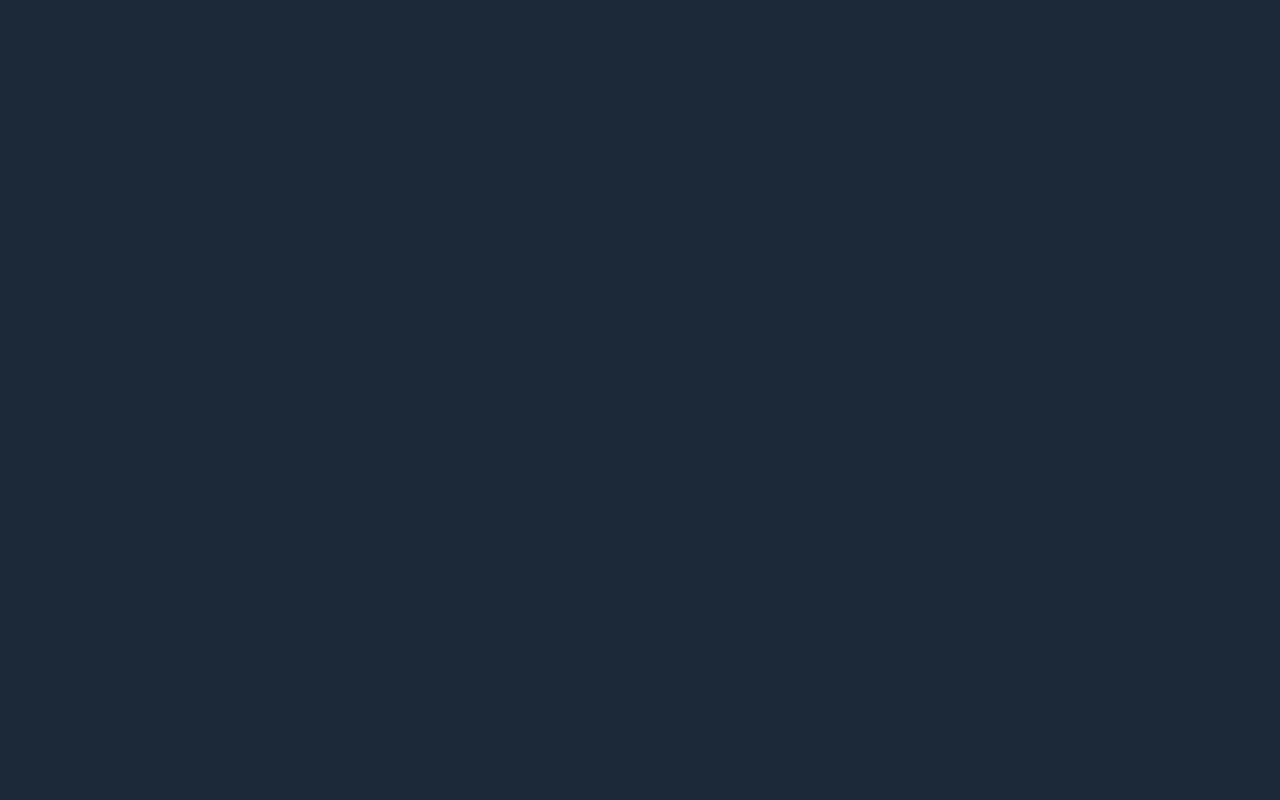
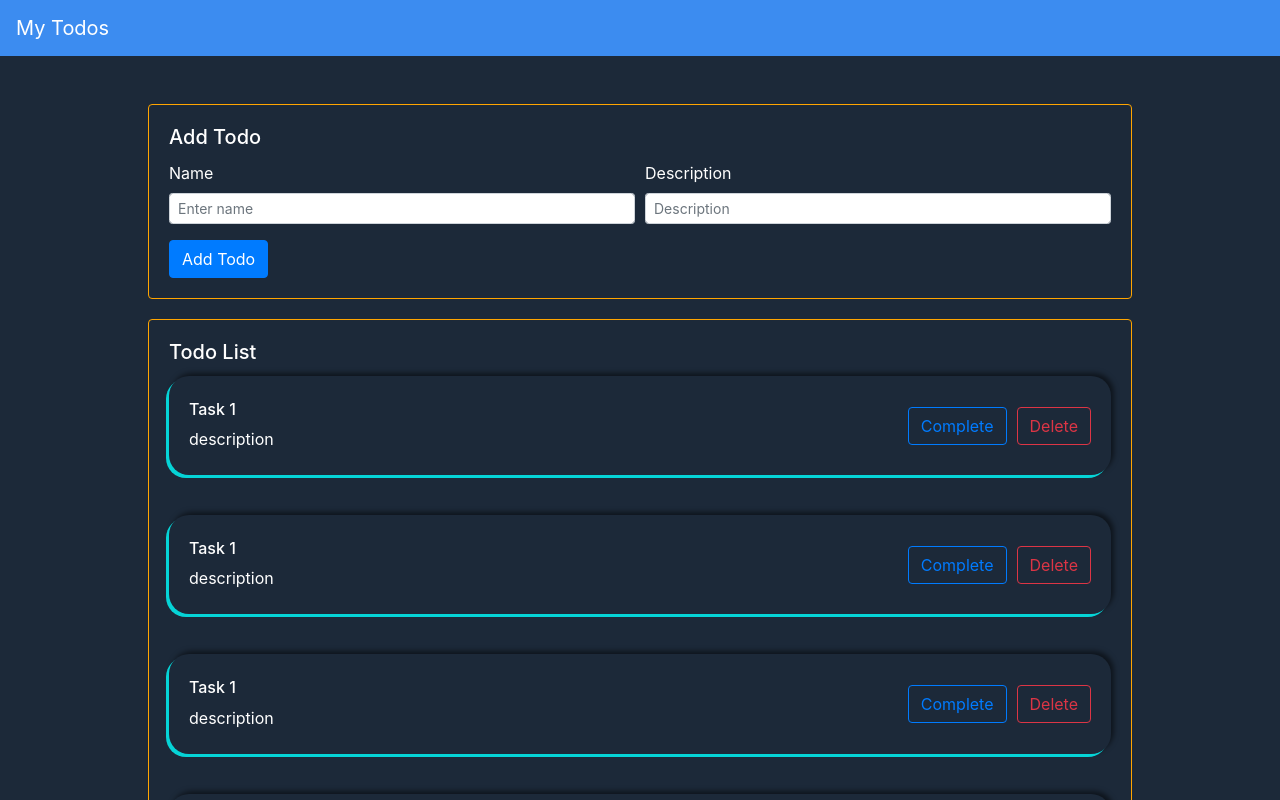
Before and after one commit to harshgandhi-1999/react-todo-app, a React (Create React App) app: page / in a window 1280 px wide. Shown: the top 800 px of the page. Built offline with nearby package versions, Linux system fonts and the light colour scheme.

Commit message:
todo app design made

```diff
--- a/src/App.css
+++ b/src/App.css
@@ -1,7 +1,6 @@
 .App {
-  text-align: center;
   background-color: #1c2939;
   min-height: 100vh;
-  font-size: calc(10px + 2vmin);
+  font-size: 1rem;
   color: white;
 }
--- a/src/App.js
+++ b/src/App.js
@@ -1,10 +1,15 @@
 import React from "react";
 import "./App.css";
+import NavbarComponent from "./components/NavbarComponent";
+import MainContent from "./components/MainContent";
 
 function App() {
   return (
     <div className="App">
-      <></>
+      <>
+        <NavbarComponent />
+        <MainContent />
+      </>
     </div>
   );
 }
--- /dev/null
+++ b/src/components/AddTodoComponent.js
@@ -0,0 +1,20 @@
+import React from "react";
+import { Card } from "react-bootstrap";
+import FormComponent from "./FormComponent";
+
+const AddTodoComponent = () => {
+  return (
+    <div>
+      <Card
+        style={{ backgroundColor: "transparent", border: "1px solid orange" }}
+      >
+        <Card.Body>
+          <Card.Title>Add Todo</Card.Title>
+          <FormComponent />
+        </Card.Body>
+      </Card>
+    </div>
+  );
+};
+
+export default AddTodoComponent;
--- /dev/null
+++ b/src/components/FormComponent.js
@@ -0,0 +1,57 @@
+import React, { useState } from "react";
+import { Form, Button, Col } from "react-bootstrap";
+
+const FormComponent = () => {
+  const [name, setName] = useState("");
+  const [description, setDescription] = useState("");
+
+  const handleNameChange = (e) => {
+    setName(e.target.value);
+  };
+
+  const handleDescriptionChange = (e) => {
+    setDescription(e.target.value);
+  };
+
+  const handleSubmit = (e) => {
+    e.preventDefault();
+    console.log(e);
+  };
+
+  return (
+    <Form onSubmit={handleSubmit}>
+      <Form.Row>
+        <Col xs={12} sm={6}>
+          <Form.Group controlId="formText">
+            <Form.Label>Name</Form.Label>
+            <Form.Control
+              type="text"
+              size="sm"
+              placeholder="Enter name"
+              value={name}
+              onChange={handleNameChange}
+            />
+          </Form.Group>
+        </Col>
+        <Col xs={12} sm={6}>
+          <Form.Group controlId="formDescription">
+            <Form.Label>Description</Form.Label>
+            <Form.Control
+              type="text"
+              size="sm"
+              placeholder="Description"
+              value={description}
+              onChange={handleDescriptionChange}
+            />
+          </Form.Group>
+        </Col>
+      </Form.Row>
+
+      <Button variant="primary" type="submit">
+        Add Todo
+      </Button>
+    </Form>
+  );
+};
+
+export default FormComponent;
--- /dev/null
+++ b/src/components/MainContent.css
@@ -0,0 +1,15 @@
+.main-content-style {
+  width: 90%;
+  max-width: 1000px;
+  margin: auto;
+  margin-top: 40px;
+  border-radius: 4px;
+  padding: 8px 8px;
+}
+
+@media only screen and (max-width: 576px) {
+  .main-content-style {
+    margin-top: 20px;
+    padding: 0;
+  }
+}
--- /dev/null
+++ b/src/components/MainContent.js
@@ -0,0 +1,15 @@
+import React from "react";
+import "./MainContent.css";
+import AddTodoComponent from "../components/AddTodoComponent";
+import TodoListComponent from "./TodoListComponent";
+
+const MainContent = () => {
+  return (
+    <div className="main-content-style">
+      <AddTodoComponent />
+      <TodoListComponent />
+    </div>
+  );
+};
+
+export default MainContent;
--- /dev/null
+++ b/src/components/NavbarComponent.js
@@ -0,0 +1,12 @@
+import React from "react";
+import { Navbar } from "react-bootstrap";
+
+const NavbarComponent = () => {
+  return (
+    <Navbar variant="dark" style={{ backgroundColor: "#3c8cf0" }} expand="lg">
+      <Navbar.Brand>My Todos</Navbar.Brand>
+    </Navbar>
+  );
+};
+
+export default NavbarComponent;
--- /dev/null
+++ b/src/components/TodoListComponent.css
@@ -0,0 +1,21 @@
+.todo-list-container {
+  margin-top: 20px;
+}
+
+.buttons-style {
+  display: flex;
+  flex-direction: row;
+  flex-wrap: wrap;
+  justify-content: flex-end;
+  align-items: center;
+}
+
+.row-style {
+  padding: 12px 0;
+}
+
+@media only screen and (max-width: 576px) {
+  .buttons-style {
+    margin-top: 10px;
+  }
+}
--- /dev/null
+++ b/src/components/TodoListComponent.js
@@ -0,0 +1,56 @@
+import React from "react";
+import { Card, ListGroup, Row, Col, Button } from "react-bootstrap";
+import "./TodoListComponent.css";
+
+const TodoItem = () => {
+  return (
+    <ListGroup.Item
+      style={{
+        backgroundColor: "transparent",
+        border: "none",
+        borderRadius: "20px",
+        marginBottom: "40px",
+        boxShadow:
+          "-3px 3px 0px rgba(0,255,255,0.8), 3px -3px 5px rgba(0,0,0,0.5)",
+      }}
+    >
+      <Row className="row-style">
+        <Col xs={12} sm={6} md={8}>
+          <div className="todo-item-name">
+            <h6>Task 1</h6>
+          </div>
+          <div className="todo-item-description">description</div>
+        </Col>
+        <Col xs={12} sm={6} md={4} className="buttons-style">
+          <Button variant="outline-primary" style={{ marginRight: "10px" }}>
+            Complete
+          </Button>
+          <Button variant="outline-danger">Delete</Button>
+        </Col>
+      </Row>
+    </ListGroup.Item>
+  );
+};
+
+const TodoListComponent = () => {
+  return (
+    <div className="todo-list-container">
+      <Card
+        style={{ backgroundColor: "transparent", border: "1px solid orange" }}
+      >
+        <Card.Body>
+          <Card.Title>Todo List</Card.Title>
+          <ListGroup>
+            <TodoItem />
+            <TodoItem />
+            <TodoItem />
+            <TodoItem />
+            <TodoItem />
+          </ListGroup>
+        </Card.Body>
+      </Card>
+    </div>
+  );
+};
+
+export default TodoListComponent;
```
Also changed, not shown: src/index.css (line endings or trailing spaces).
